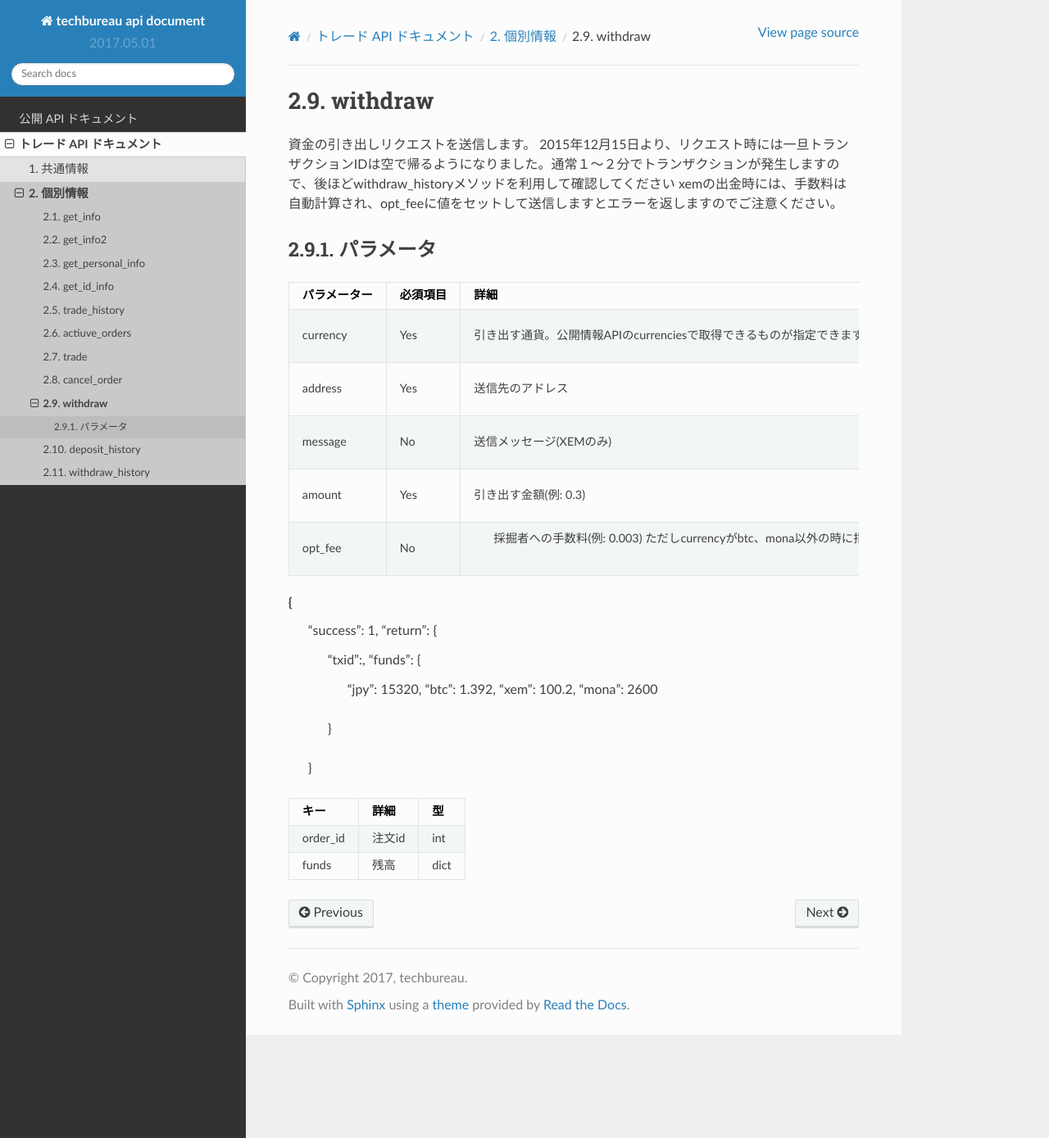
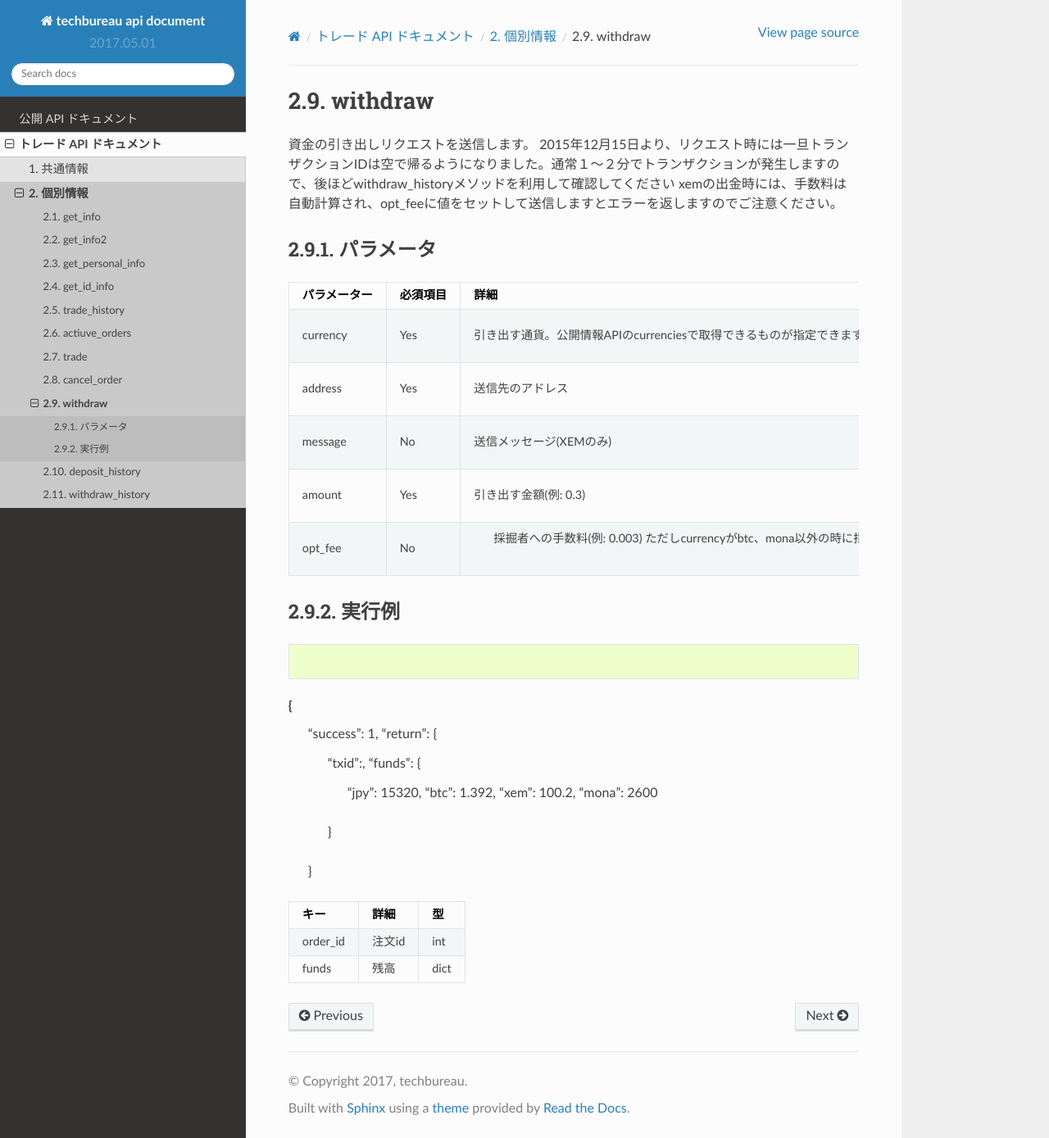
Before and after one commit to techbureau/api-doc, a Sphinx documentation site: the page built from docs/trade/2_individual/9_withdraw.rst, in a window 1280 px wide and 1389 px high. Shown: the whole window at 82% size. Built offline with Sphinx 7.4.7 and the Read the Docs theme 2.0.0, drawn with Linux system fonts in a browser that asks for light colours.

Commit message:
9withdrowの修正

```diff
--- a/docs/trade/2_individual/9_withdraw.rst
+++ b/docs/trade/2_individual/9_withdraw.rst
@@ -20,6 +20,8 @@
    "amount", "Yes", "引き出す金額(例: 0.3)", "numerical", "-"
    "opt_fee", "No", "	採掘者への手数料(例: 0.003) ただしcurrencyがbtc、mona以外の時に指定するとエラーとなります。", "numerical", "-"
 
+
+実行例
 ==============
 .. code-block:: python
 
```
